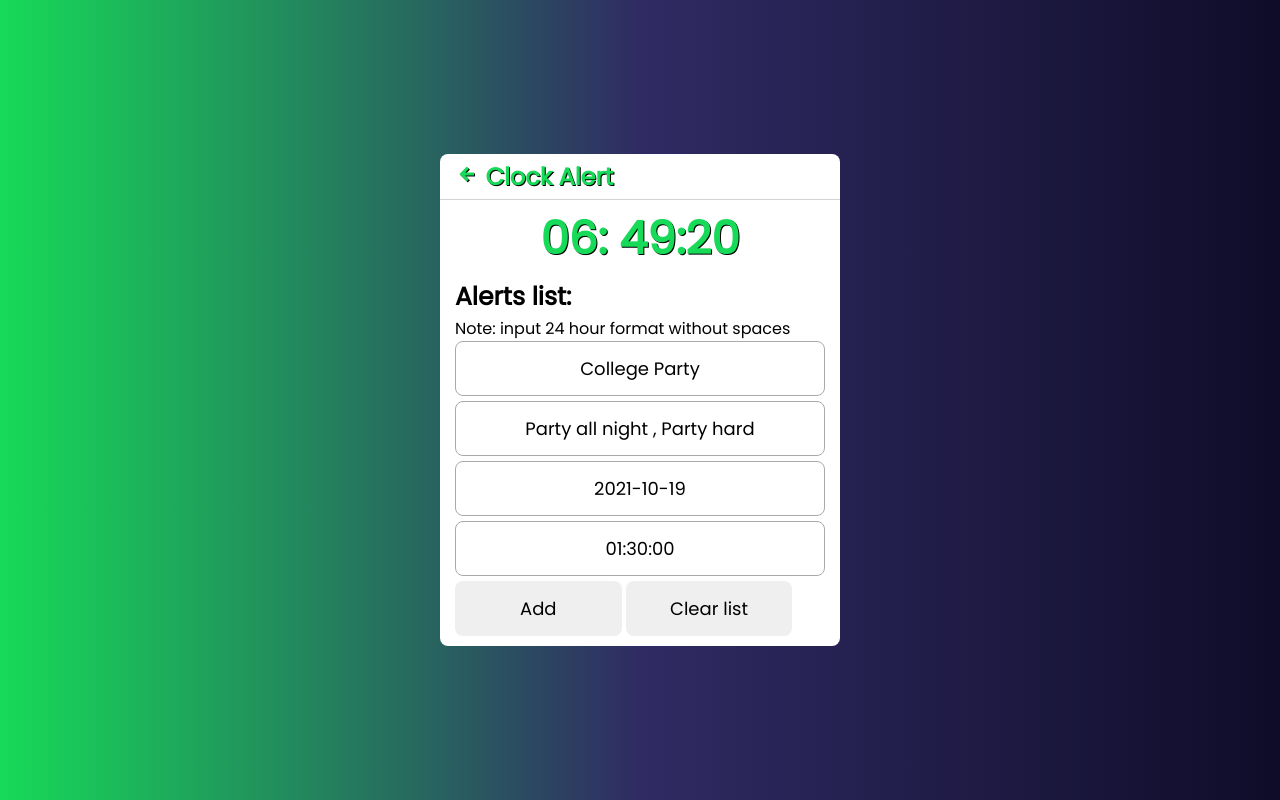
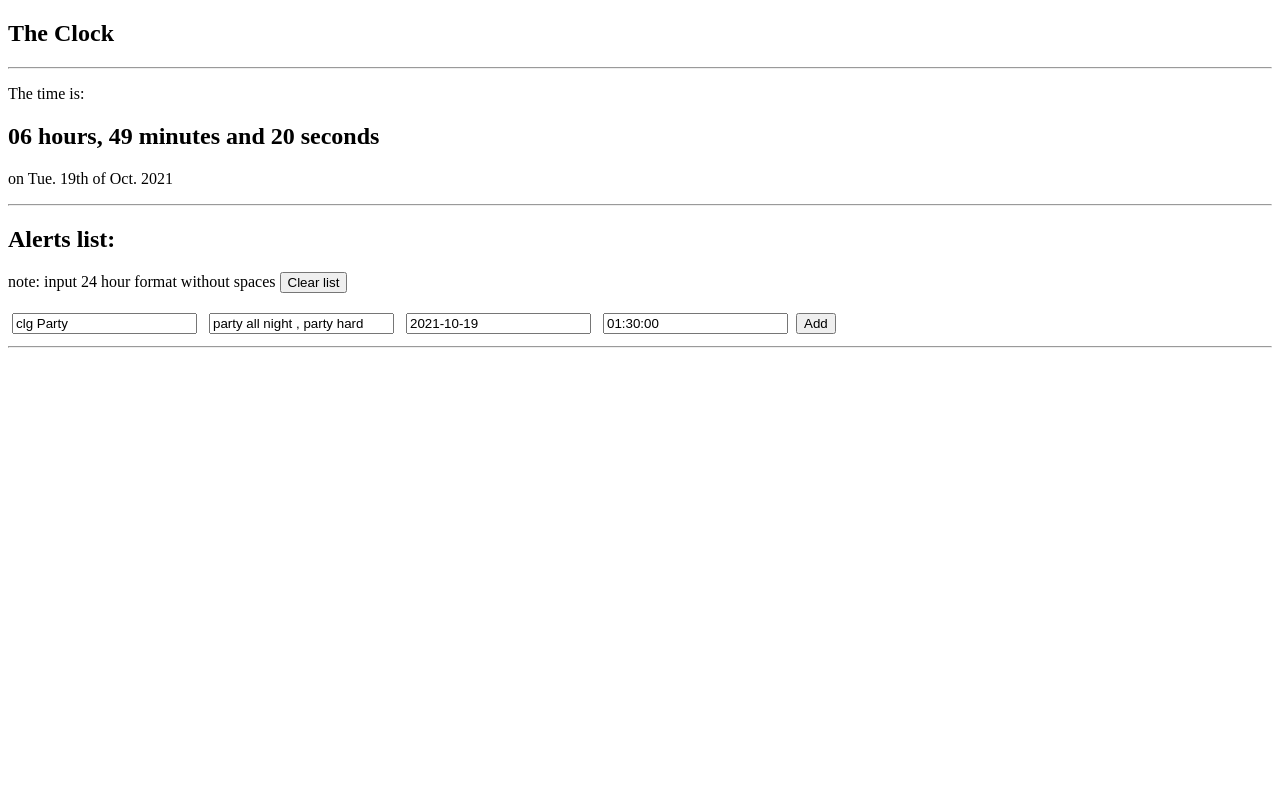
Before and after one commit to Shubhambawner/Happy_Independance_Day.github.io, a PHP site: page / in a window 1280 px wide. Run offline with PHP 8.4, Linux system fonts and the light colour scheme.

Commit message:
Revert "Added the styles in the input part"

```diff
--- a/clock.css
+++ b/clock.css
@@ -1,81 +1,11 @@
-@import url('https://fonts.googleapis.com/css2?family=Poppins&display=swap');
-* {
-    margin: 0;
-    padding: 0;
-    box-sizing: border-box;
-    font-family: 'Poppins', sans-serif;
+input{
+    margin: 4px;
 }
-
-body {
+.t5{
     display: flex;
-    align-items: center;
-    justify-content: center;
-    min-height: 100vh;
-    background: #17da58;  /* fallback for old browsers */
-    background: -webkit-linear-gradient(to right, #17da58, #38e772, #0f0c29);  /* Chrome 10-25, Safari 5.1-6 */
-    background: linear-gradient(to right, #17da58, #302b63, #0f0c29); /* W3C, IE 10+/ Edge, Firefox 16+, Chrome 26+, Opera 12+, Safari 7+ */
+    justify-content: space-between;
 }
-.wrapper {
-
-    width: 400px;
-    background-color: #fff;
-    border-radius: 8px;
-    padding-bottom: 10px;
-
-
-
+b{
+    color: rgb(253, 1, 1);
+    font-size: 30px;
 }
-.wrapper header {
-    color: #17da58;
-    padding: 5px 15px;
-    font-size: 24px;
-    font-weight: 600;
-    text-shadow: 1px 1px black;
-    border-bottom: 1px solid rgb(211, 211, 211);
-}
-.wrapper header i{
-
-    font-size: 24px;
-    font-weight: 600;
-}
-#clock {
-
-    text-align: center;
-    color: #17da58;
-    text-shadow: 1px 1px black;
-}
-h2 {
-    padding: 5px 15px;
-    font-size: 45px;
-}
-h3 {
-    padding: 0px 15px;
-    font-size: 25px;
-}
-.input-part {
-    padding: 0px 15px;
-}
-.input-part input {
-    width: 100%;
-    height: 55px;
-    border-radius: 8px;
-    outline: none;
-    border: none;
-    font-size: 18px;
-}
-.input-part input{
-    text-align: center;
-    border: 1px solid #aaaaaa;
-    margin-bottom: 5px;
-}
-.input-part button {
-    width: 45%;
-    height: 55px;
-    border-radius: 8px;
-    outline: none;
-    border: none;
-    font-size: 18px;
-}
-#i0{
-    display: none;
-}
--- a/index.html
+++ b/index.html
@@ -1,63 +1,36 @@
+
 <!DOCTYPE html>
 <html lang="en">
+<head>
+    <meta charset="UTF-8">
+    <meta http-equiv="X-UA-Compatible" content="IE=edge">
+    <meta name="viewport" content="width=device-width, initial-scale=1.0">
+    <title>clock allerts</title>
+    <link rel="stylesheet" href="clock.css">
 
-<head>
-    <meta charset="UTF-8" />
-    <meta http-equiv="X-UA-Compatible" content="IE=edge" />
-    <meta name="viewport" content="width=device-width, initial-scale=1.0" />
-    <title>Clock Alerts</title>
+</head>
+<body>
+    <h2>The Clock</h2>
+    <hr>
+    <p id="11">Display standard time: </p>
+    <hr>
+    <h2>Alerts list:</h2>
+    <p>note: input 24 hour format without spaces
+        <button id="clr" onclick="localStorage.clear();id=0;location.reload()" >Clear list</button>
 
-    <!-- Linking Box Icons -->
-    <link rel="stylesheet" href="https://unpkg.com/boxicons@2.0.9/css/boxicons.min.css">
+    </p>
+    <div id="12">
+            <input id="121" placeholder="Alert Name" value="clg Party">
+            <input id="122" placeholder="alert dscription" value="party all night , party hard">
+            <input id="123" placeholder="YYYY-MM-DD ex.:2021-12-31" value="2021-10-19">
+            <input id="124" placeholder="hh:mm:ss ex.:15:15:00" value="01:30:00">
+            <button id="120" onclick="addClicked()">Add</button>
 
-    <link rel="stylesheet" href="clock.css" />
-</head>
+    </div>
+    <hr>
+    <div id="1">
 
-<body>
-    <div class="wrapper">
-
-        <header>
-            <i class="bx bx-left-arrow-alt"></i>
-
-            Clock Alert
-
-        </header>
-
-
-
-        <p id="clock">Display standard time:</p>
-
-        <h3>Alerts list:</h3>
-        <div class="input-part">
-
-        <p>
-            Note: input 24 hour format without spaces
-
-        </p>
-        <div id="12">
-            <input id="121" placeholder="Alert Name" value="College Party" />
-            <br>
-            <input id="122" placeholder="alert dscription" value="Party all night , Party hard" />
-            <br>
-
-            <input id="123" placeholder="YYYY-MM-DD ex.:2021-12-31" value="2021-10-19" />
-            <br>
-
-            <input id="124" placeholder="hh:mm:ss ex.:15:15:00" value="01:30:00" />
-            <br>
-
-            <button id="120" onclick="addClicked()">Add</button>
-            <button id="clr" onclick="localStorage.clear();id=0;location.reload()">
-                Clear list
-            </button>
-        </div>
-        </div>
-
-
-        <div id="1"></div>
     </div>
-
     <script src="P2_clock.js"></script>
 </body>
-
 </html>
```
Also changed, not shown: P2_clock.js (+141 -171 lines), README.md.
